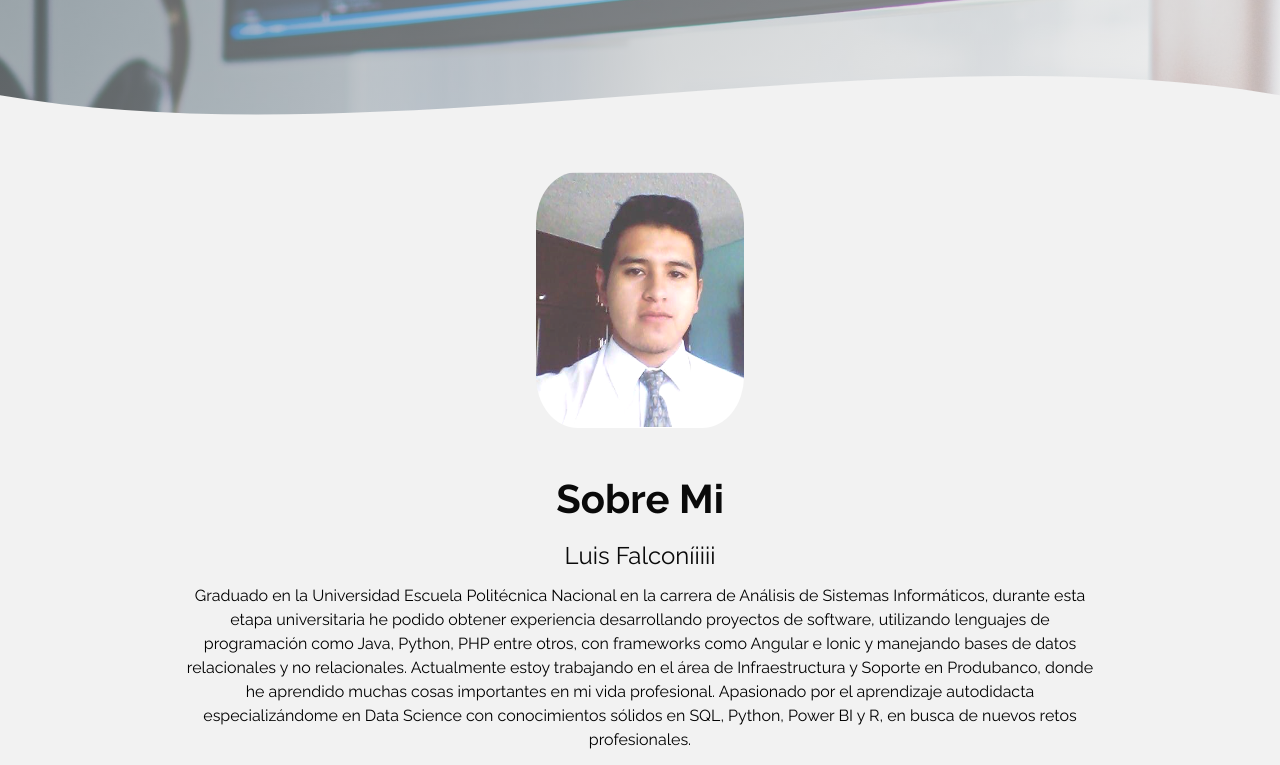
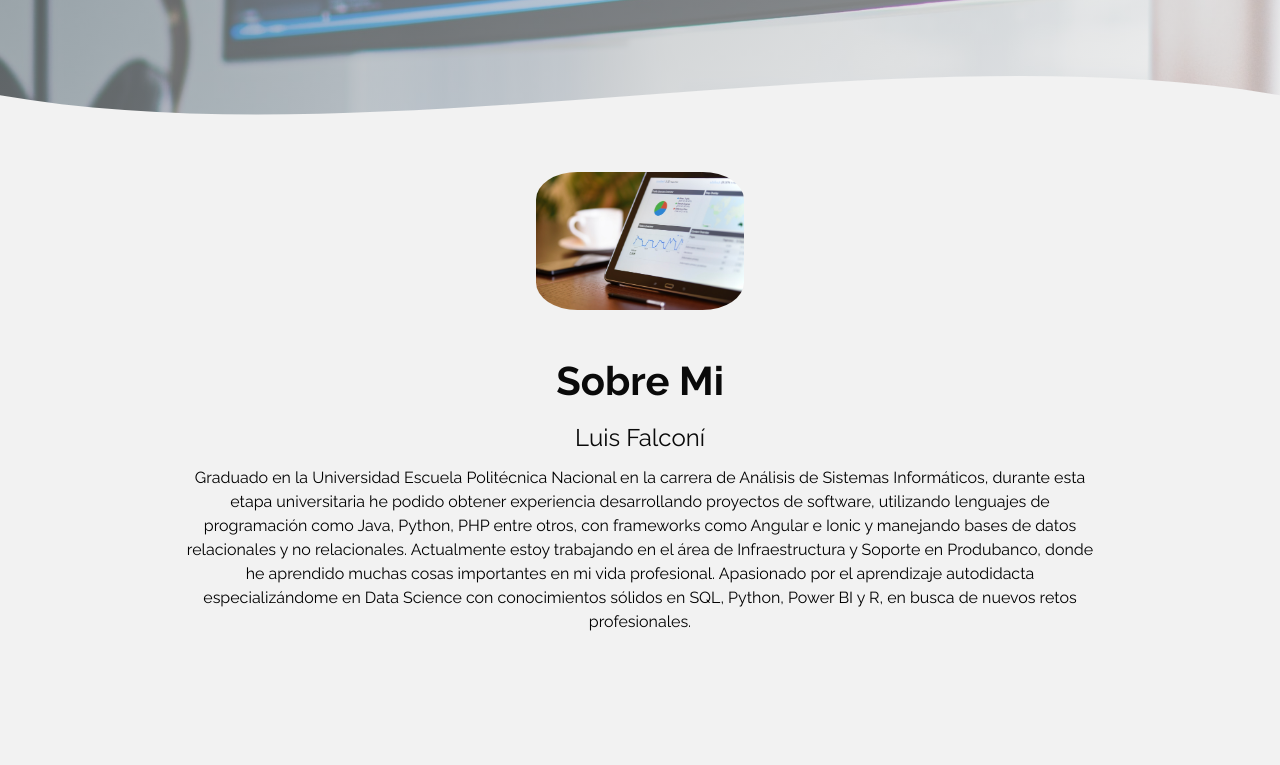
Before and after one commit to lufarapCode/portafolio, a plain HTML site: page index.html in a window 1280 px wide. Shown: the part 638-1403 px from the top of the page. Drawn offline with nearby package versions, Linux system fonts and the light colour scheme; a script that the page names is missing.

Commit message:
agregando foto2

```diff
--- a/index.html
+++ b/index.html
@@ -46,9 +46,9 @@
     <main>
 
         <section class="presentation container" id="about">
-            <img class="presentation__picture" src="img/profile-me.png" >
+            <img class="presentation__picture" src="img/img7.jpg" >
             <h2 class="subtitle">Sobre Mi</h2>
-            <h2 class="subtitle-2">Luis Falconíiiii</h2>
+            <h2 class="subtitle-2">Luis Falconí</h2>
             <p class="presentation__copy">Graduado en la Universidad Escuela Politécnica Nacional en la carrera de Análisis de Sistemas Informáticos, durante esta etapa universitaria he podido obtener experiencia desarrollando proyectos de software,
                 utilizando lenguajes de programación como Java, Python, PHP entre otros, con frameworks como Angular e Ionic y manejando bases de datos relacionales y no relacionales.
                 Actualmente estoy trabajando en el área de Infraestructura y Soporte en Produbanco, donde he aprendido muchas cosas importantes en mi vida profesional.
```
